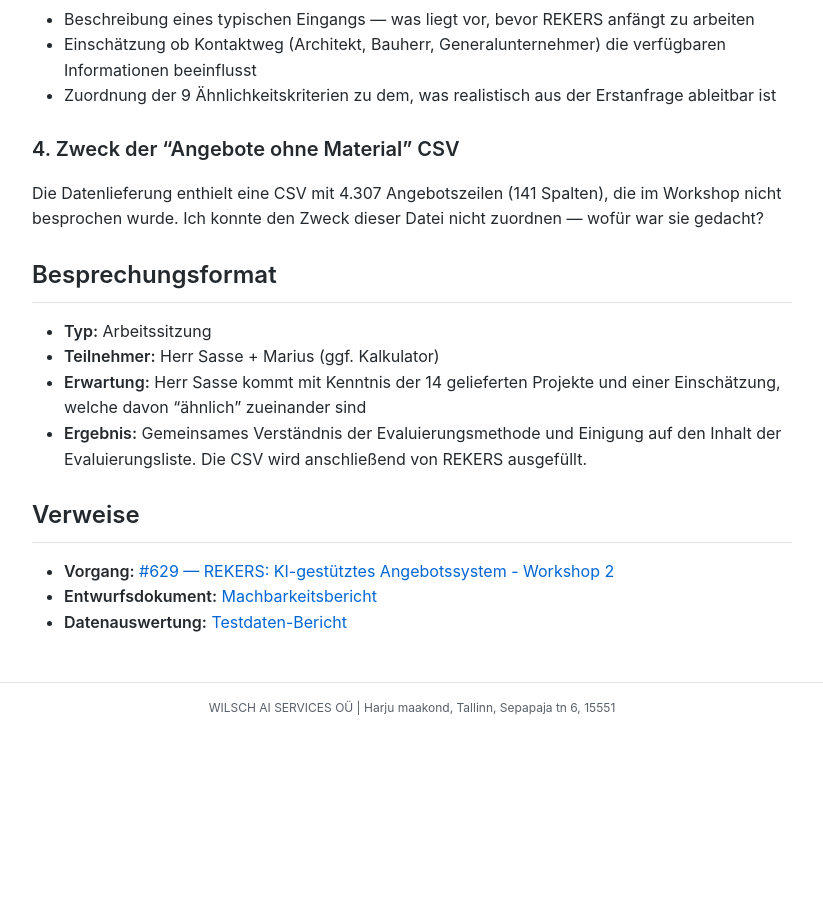
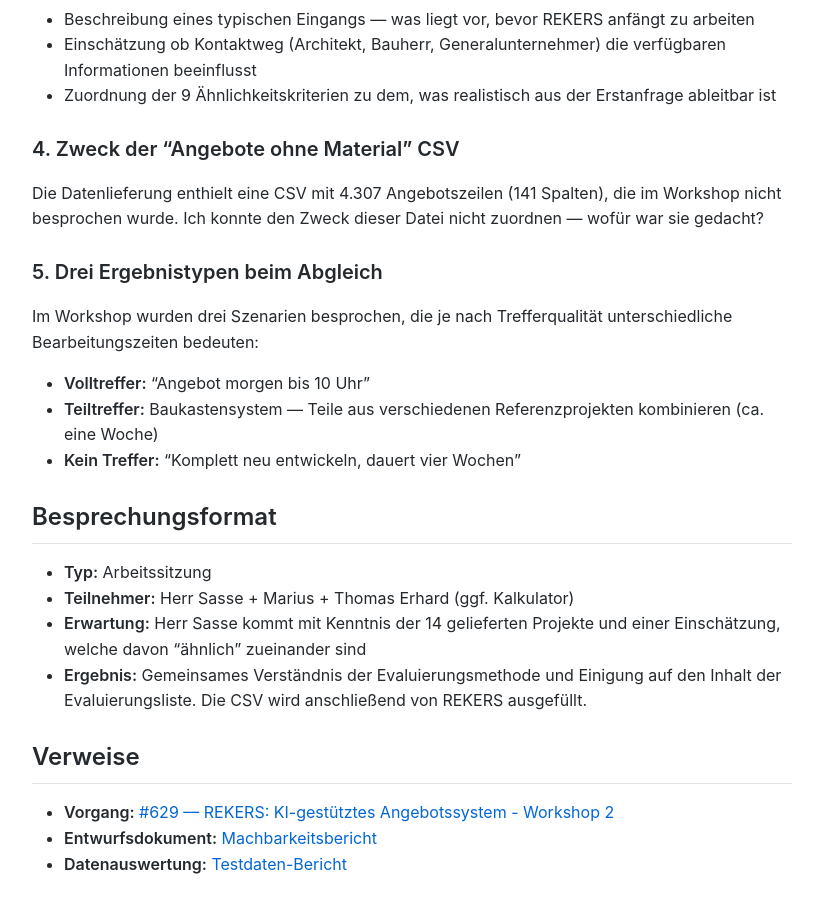
Before and after one commit to MariusWilsch/public-wilsch-ai-pages, a Jekyll site: the page built from project/rekers/meeting-agenda-evaluierungsliste.md, in a window 1280 px wide and 900 px high, scrolled down 1677 px. Shown: the whole window, without its empty margins (228-1051 px from the left). Built offline with Jekyll 4.4.1, drawn with Linux system fonts in a browser that asks for light colours; our own code applies the rules of GitHub Pages for plain Markdown files; before the commit the page ends 2409 px from its top, so only the background shows below that.

Commit message:
Sync from hippocampus 2026-02-11

```diff
--- a/project/rekers/meeting-agenda-evaluierungsliste.md
+++ b/project/rekers/meeting-agenda-evaluierungsliste.md
@@ -50,10 +50,18 @@ Wir wissen wie die historischen Projekte aussehen (14 geliefert), aber nicht wie
 
 Die Datenlieferung enthielt eine CSV mit 4.307 Angebotszeilen (141 Spalten), die im Workshop nicht besprochen wurde. Ich konnte den Zweck dieser Datei nicht zuordnen — wofür war sie gedacht?
 
+### 5. Drei Ergebnistypen beim Abgleich
+
+Im Workshop wurden drei Szenarien besprochen, die je nach Trefferqualität unterschiedliche Bearbeitungszeiten bedeuten:
+
+- **Volltreffer:** "Angebot morgen bis 10 Uhr"
+- **Teiltreffer:** Baukastensystem — Teile aus verschiedenen Referenzprojekten kombinieren (ca. eine Woche)
+- **Kein Treffer:** "Komplett neu entwickeln, dauert vier Wochen"
+
 ## Besprechungsformat
 
 - **Typ:** Arbeitssitzung
-- **Teilnehmer:** Herr Sasse + Marius (ggf. Kalkulator)
+- **Teilnehmer:** Herr Sasse + Marius + Thomas Erhard (ggf. Kalkulator)
 - **Erwartung:** Herr Sasse kommt mit Kenntnis der 14 gelieferten Projekte und einer Einschätzung, welche davon "ähnlich" zueinander sind
 - **Ergebnis:** Gemeinsames Verständnis der Evaluierungsmethode und Einigung auf den Inhalt der Evaluierungsliste. Die CSV wird anschließend von REKERS ausgefüllt.
 
```
